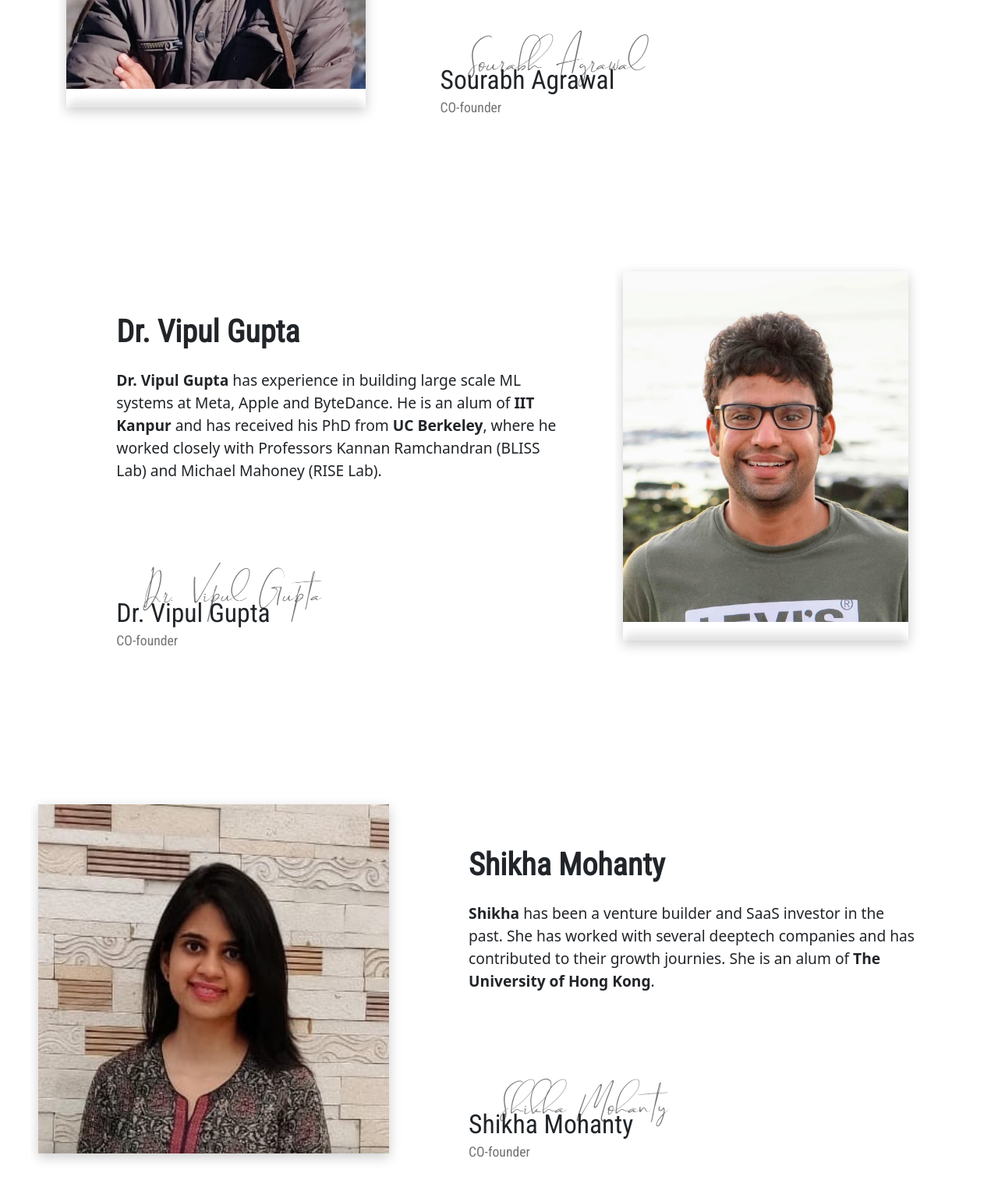
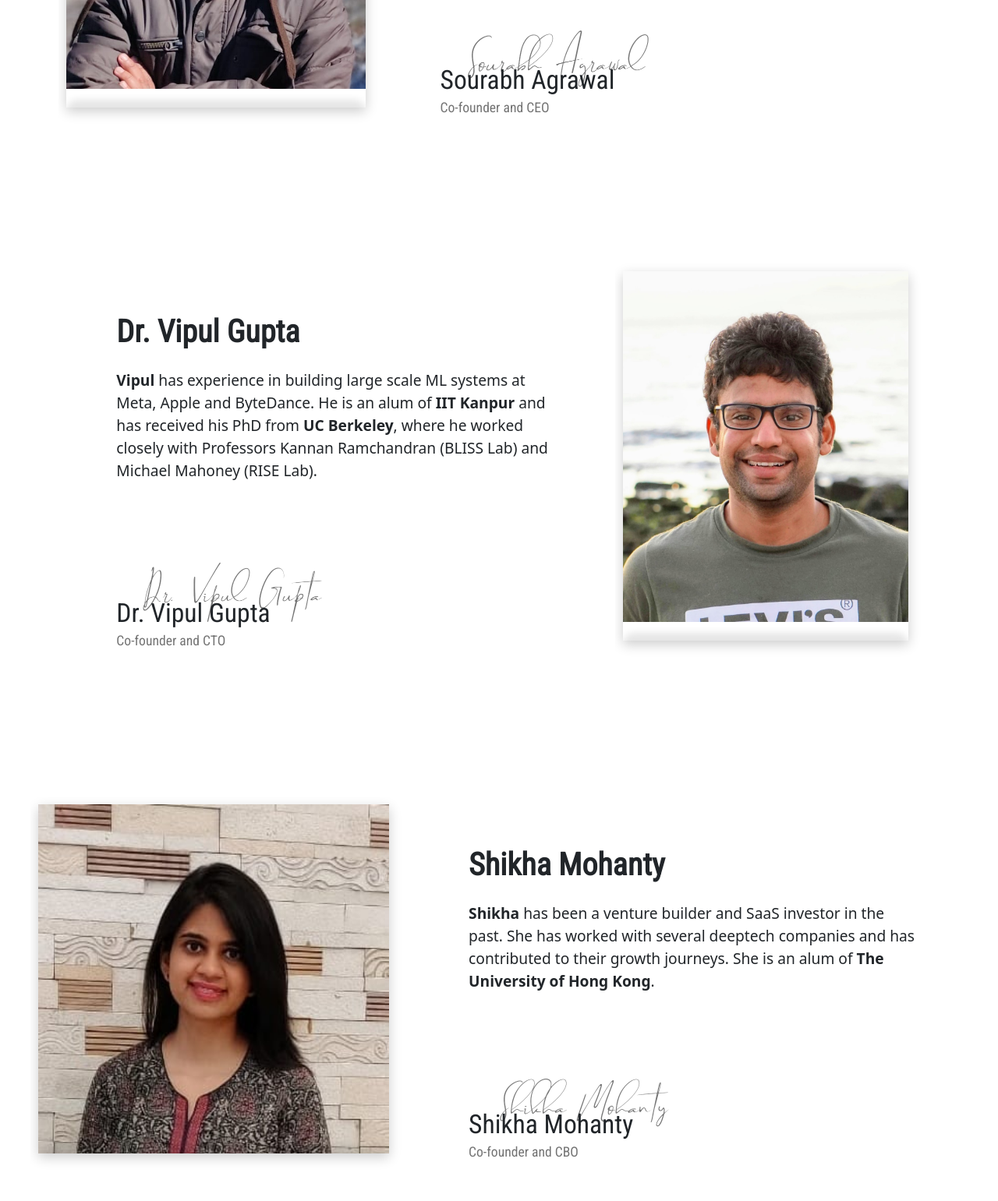
Before and after one commit to Sid127357/oodles_website, a plain HTML site: page Team/Team.html in a window 1280 px wide. Shown: the part 680-2221 px from the top of the page at 78% size. Drawn offline with nearby package versions, Linux system fonts and the light colour scheme.

Commit message:
Changing some text

```diff
--- a/Team/Team.html
+++ b/Team/Team.html
@@ -81,7 +81,7 @@
   <div class="team-header-main-class">
 
     <div id="meet-our-expeert-team-heading-style-class">
-      <h3>MEET WITH OUR TEAM EXPERTS</h3>
+      <h3>MEET THE TEAM</h3>
       <h4>Oodles.AI is passionately being built by a highly experienced team in designing and deploying ML systems at
         scale</h4>
     </div>
@@ -101,7 +101,7 @@
           </div>
           <div class="content-team-box-main-class">
             <div class="contentBox-for-the-user-name">
-              <h3>Sourabh Agrawal <br /><span>Co-founder</span></h3>
+              <h3>Sourabh Agrawal <br /><span>Co-founder and CEO</span></h3>
             </div>
             <ul class="socila-media-icons-main-class">
               <!-- <li>
@@ -134,7 +134,7 @@
             <h5>Sourabh Agrawal</h5>
           </div>
           <div id="main-header-team-btm-para-sig-cls">
-            <h5>CO-founder</h5>
+            <h5>Co-founder and CEO</h5>
           </div>
         </div>
 
@@ -158,7 +158,7 @@
           </div>
           <div class="content-team-box-main-class">
             <div class="contentBox-for-the-user-name">
-              <h3>Dr. Vipul Gupta<br /><span>Co-founder</span></h3>
+              <h3>Dr. Vipul Gupta<br /><span>Co-founder and CTO</span></h3>
             </div>
             <ul class="socila-media-icons-main-class">
               <!-- <li>
@@ -184,7 +184,7 @@
           <h4>Dr. Vipul Gupta</h4>
         </div>
         <div id="tem-hdr-txt-btm-biodata-mn-class">
-          <h5><b>Dr. Vipul Gupta</b> has experience in building large scale ML systems at Meta, Apple and ByteDance. He is an alum of <b>IIT Kanpur</b> and has received his PhD from <b>UC Berkeley</b>, where he worked closely with Professors Kannan Ramchandran (BLISS Lab) and Michael Mahoney (RISE Lab).</h5>
+          <h5><b>Vipul</b> has experience in building large scale ML systems at Meta, Apple and ByteDance. He is an alum of <b>IIT Kanpur</b> and has received his PhD from <b>UC Berkeley</b>, where he worked closely with Professors Kannan Ramchandran (BLISS Lab) and Michael Mahoney (RISE Lab).</h5>
         </div>
         <div id="signaturebox-team-main-cls">
           <div class="sigantutre-style-class">
@@ -194,7 +194,7 @@
             <h5>Dr. Vipul Gupta</h5>
           </div>
           <div id="main-header-team-btm-para-sig-cls">
-            <h5>CO-founder</h5>
+            <h5>Co-founder and CTO</h5>
           </div>
         </div>
 
@@ -220,7 +220,7 @@
             </div>
             <div class="content-team-box-main-class">
               <div class="contentBox-for-the-user-name">
-                <h3>Shikha Mohanty<br /><span>Co-founder</span></h3>
+                <h3>Shikha Mohanty<br /><span>Co-founder and CBO</span></h3>
               </div>
               <ul class="socila-media-icons-main-class">
                 <!-- <li>
@@ -247,7 +247,7 @@
           <h4>Shikha Mohanty</h4>
         </div>
         <div id="tem-hdr-txt-btm-biodata-mn-class">
-          <h5><b>Shikha </b> has been a venture builder and SaaS investor in the past. She has worked with several deeptech companies and has contributed to their growth journies. She is an alum of <b>The University of Hong Kong</b>.</h5>
+          <h5><b>Shikha </b> has been a venture builder and SaaS investor in the past. She has worked with several deeptech companies and has contributed to their growth journeys. She is an alum of <b>The University of Hong Kong</b>.</h5>
         </div>
         <div id="signaturebox-team-main-cls">
           <div class="sigantutre-style-class">
@@ -257,7 +257,7 @@
             <h5>Shikha Mohanty</h5>
           </div>
           <div id="main-header-team-btm-para-sig-cls">
-            <h5>CO-founder</h5>
+            <h5>Co-founder and CBO</h5>
           </div>
         </div>
 
```
Also changed, not shown: index.html (+1 -1 lines).
